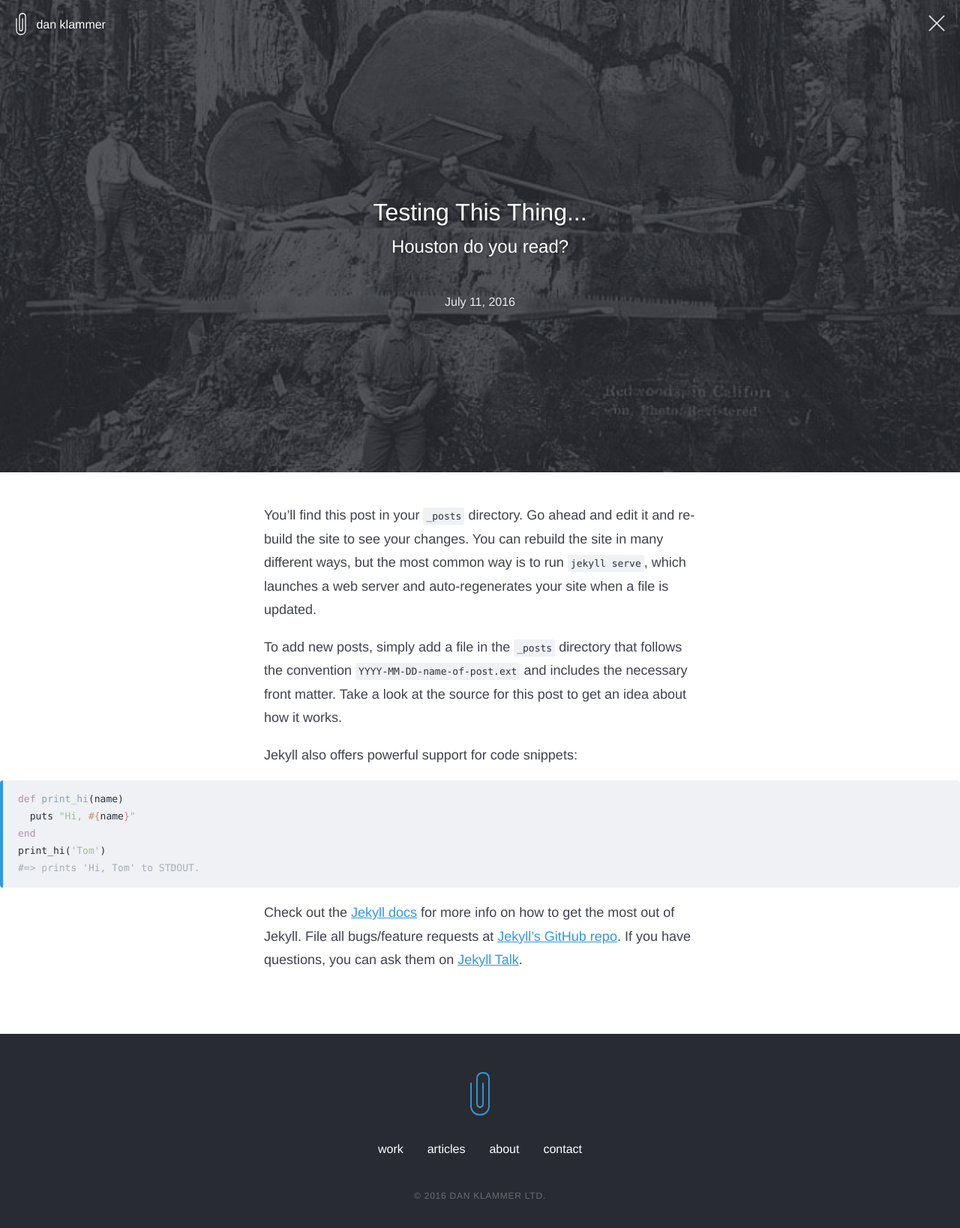
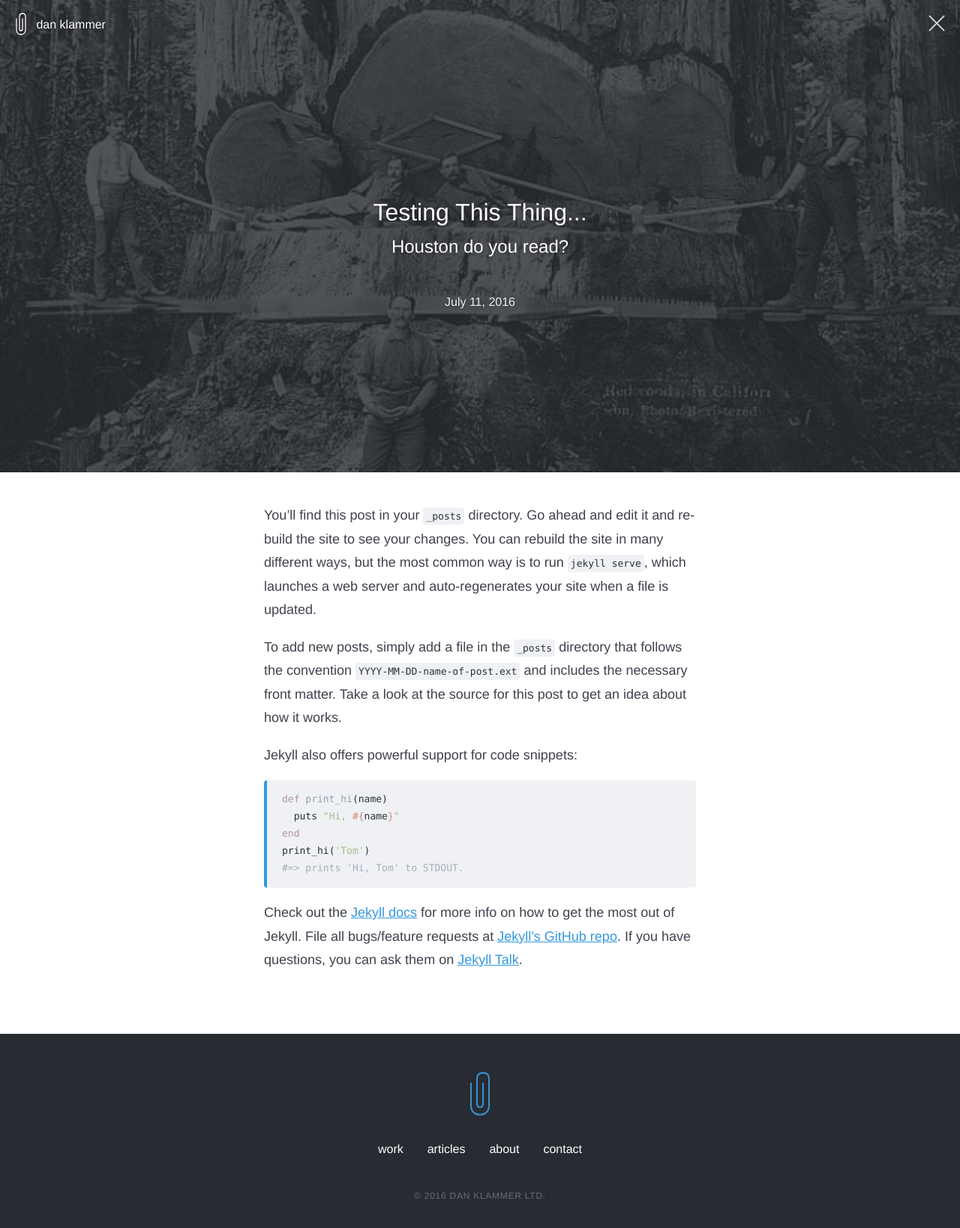
Before and after one commit to danklammer/danklammer.github.io, a Jekyll site: the page built from articles/_posts/2016-07-11-testing.md, in a window 1280 px wide. Shown: the whole page at 75% size. Built offline with Jekyll 4.4.1, drawn with Linux system fonts in a browser that asks for light colours.

Commit message:
Fix code style + cleanup

```diff
--- a/css/main.scss
+++ b/css/main.scss
@@ -39,7 +39,8 @@ a { color: #3498db }
 .post-content h1,
 .post-content h2,
 .post-content h3,
-.post-content h4 {
+.post-content h4,
+.highlight {
     max-width: $sm-breakpoint;
     padding-left: $article-side-padding;
     padding-right: $article-side-padding;
@@ -114,10 +115,10 @@ hr {
     margin-left: calc(#{$zoom-margin} - 50vw);
 }
 
+
 // Code Highlight
 .highlight {
     font-size: small;
-    margin: 0;
     padding: .125rem 1.25rem;
     border-radius: .25rem;
     border-left: .25rem solid #3498db;
@@ -182,9 +183,7 @@ hr {
         padding-top: ($article-top-padding / 2);
     }
 
-    .highlight, .sm-fullbleed {
-        margin-left: -$article-side-padding !important;
-        margin-right: -$article-side-padding !important;
+    .highlight {
         border-radius: 0 !important;
     }
 
```
